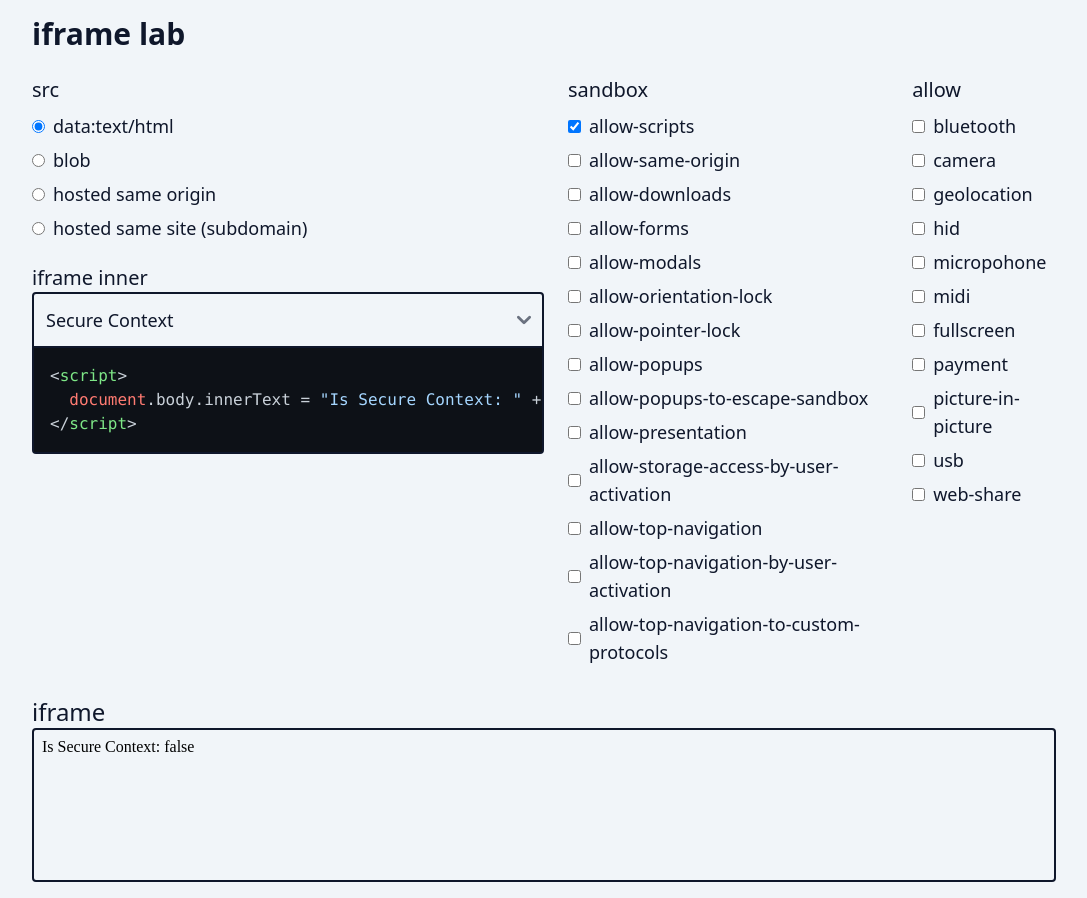
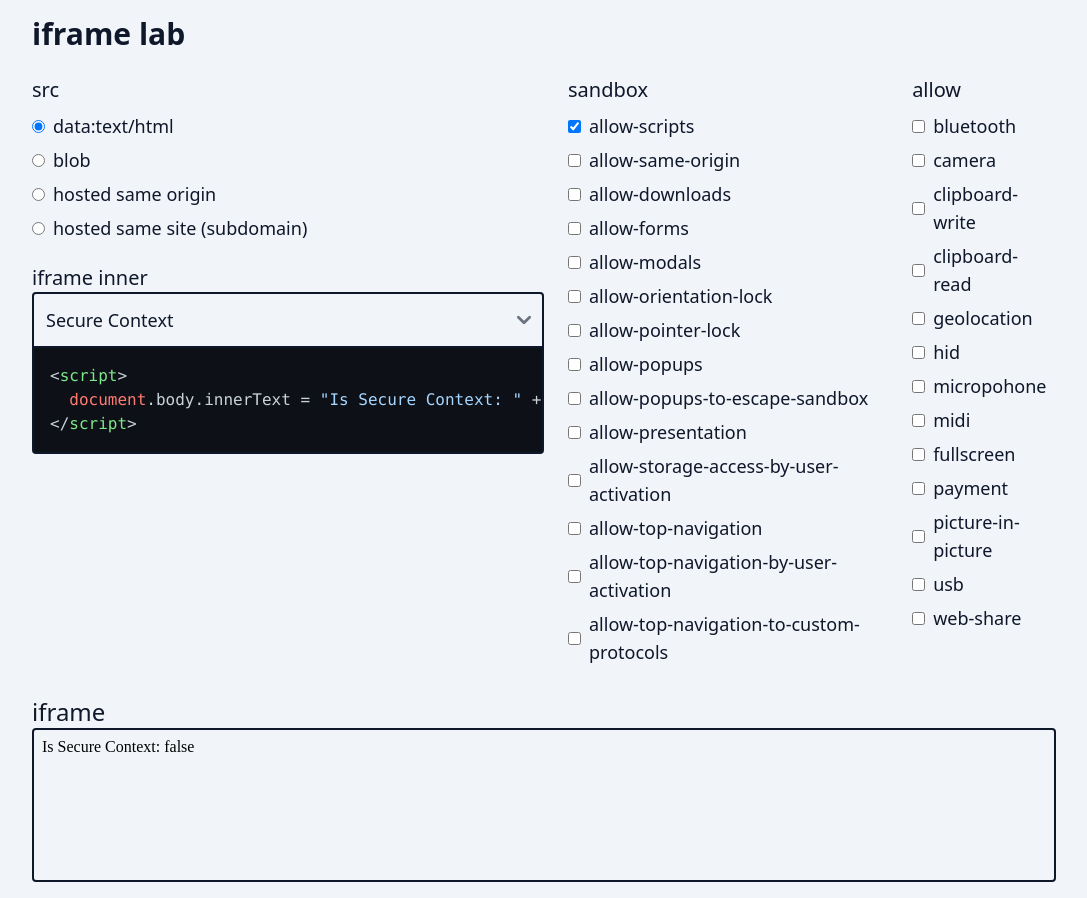
Before and after one commit to aiji42/iframe-lab, a React (Vite) app: page / in a window 1280 px wide. Shown: the whole page, without its empty margins (96-1183 px from the left). Built offline with nearby package versions, Linux system fonts and the light colour scheme.

Commit message:
allowリストの追加

```diff
--- a/src/constants/allow.ts
+++ b/src/constants/allow.ts
@@ -1,6 +1,8 @@
 export const allows = [
   "bluetooth",
   "camera",
+  "clipboard-write",
+  "clipboard-read",
   "geolocation",
   "hid",
   "micropohone",
```
